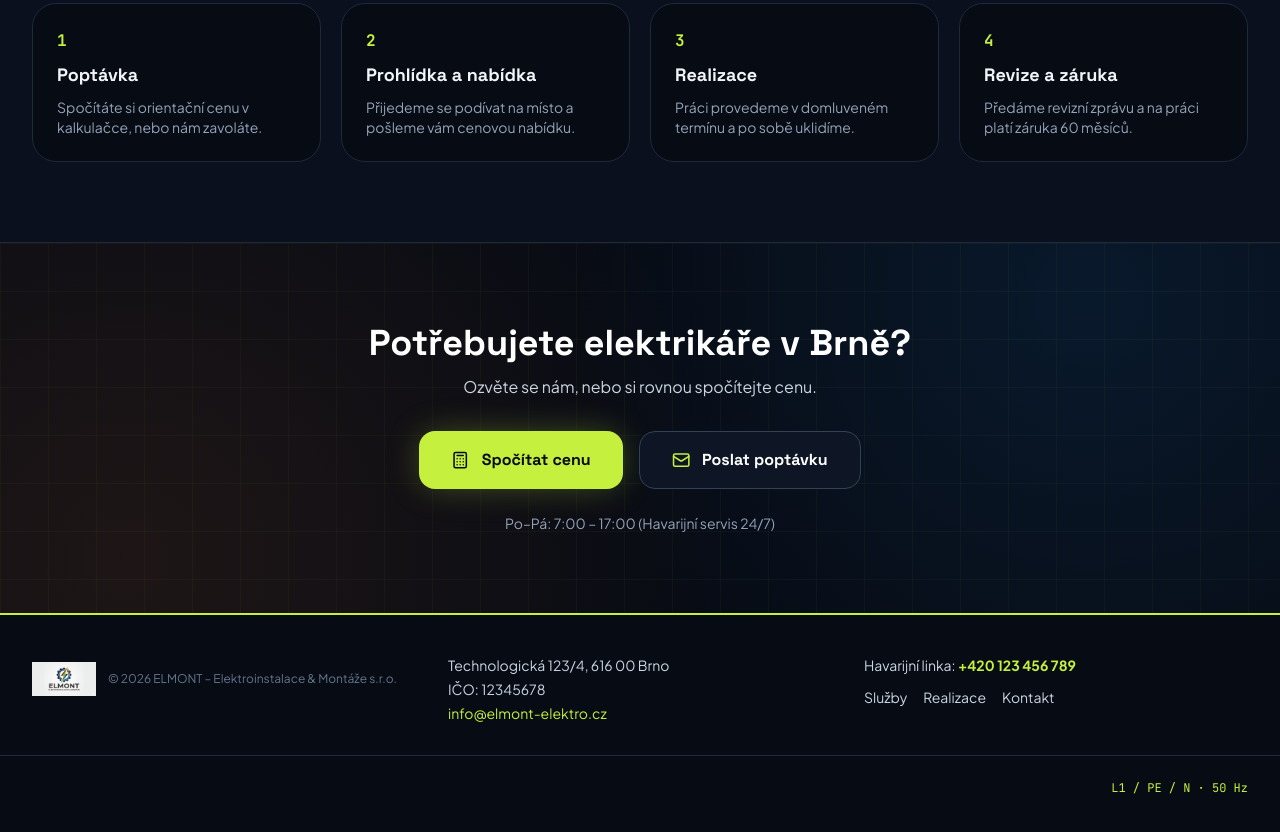
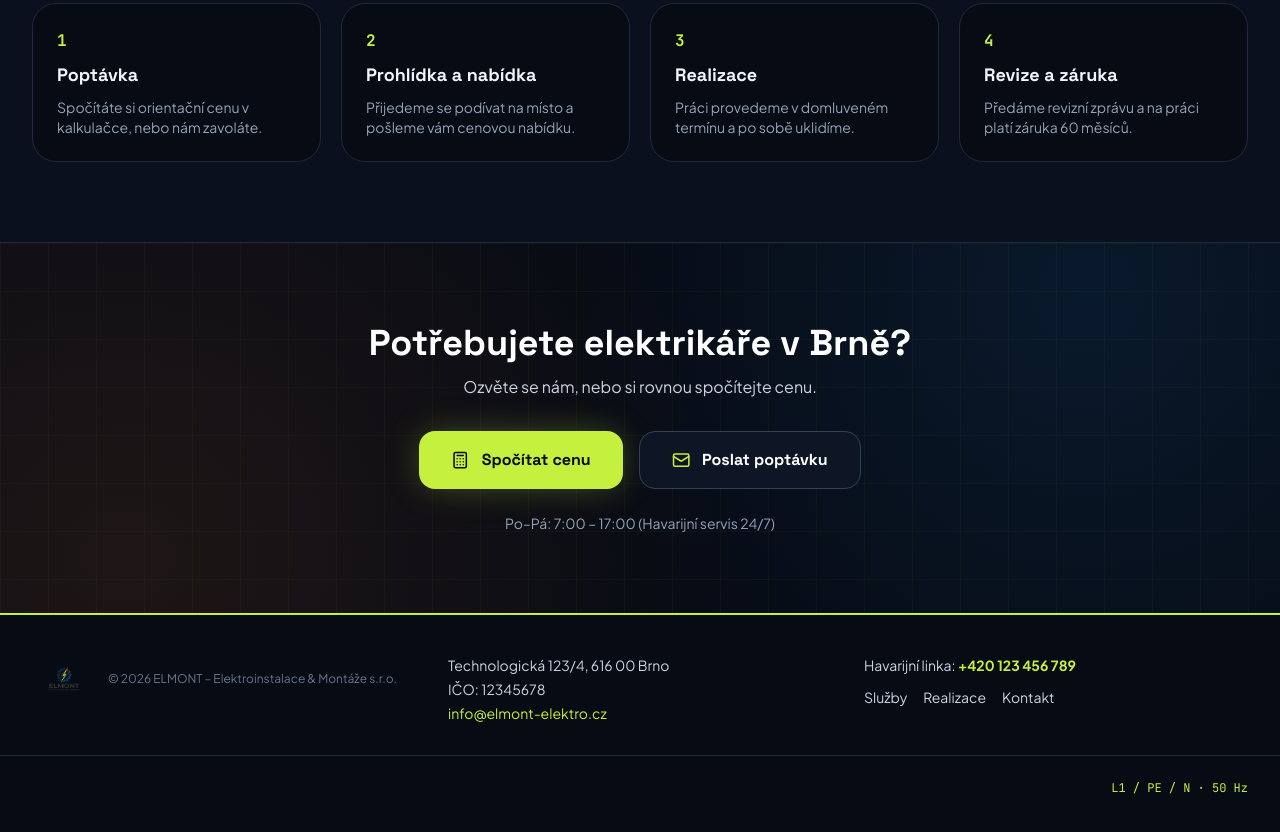
Before and after one commit to MarekValek/Elmont, a plain HTML site: page index.html in a window 1280 px wide. Shown: the part 1529-2361 px from the top of the page. Drawn offline with nearby package versions, Linux system fonts and the light colour scheme.

Commit message:
Update footer logo image in index.html

```diff
--- a/index.html
+++ b/index.html
@@ -321,7 +321,7 @@
     <footer class="bg-elmont-base text-slate-300 border-t-2 border-elmont-volt py-10 mt-auto">
         <div class="max-w-7xl mx-auto px-4 sm:px-6 lg:px-8 grid gap-8 md:grid-cols-3 items-start">
             <div class="flex items-center gap-3">
-                <div class="w-16 h-12 flex-shrink-0"><img src="images/elmont/elmont_logo.png" alt="ELMONT" class="w-full h-full object-contain"></div>
+                <div class="w-16 h-12 flex-shrink-0"><img src="images/elmont/elmont_logo2.png" alt="ELMONT" class="w-full h-full object-contain"></div>
                 <span class="text-xs text-slate-500">&copy; 2026 ELMONT – Elektroinstalace &amp; Montáže s.r.o.</span>
             </div>
             <address class="not-italic text-sm space-y-1">
```
